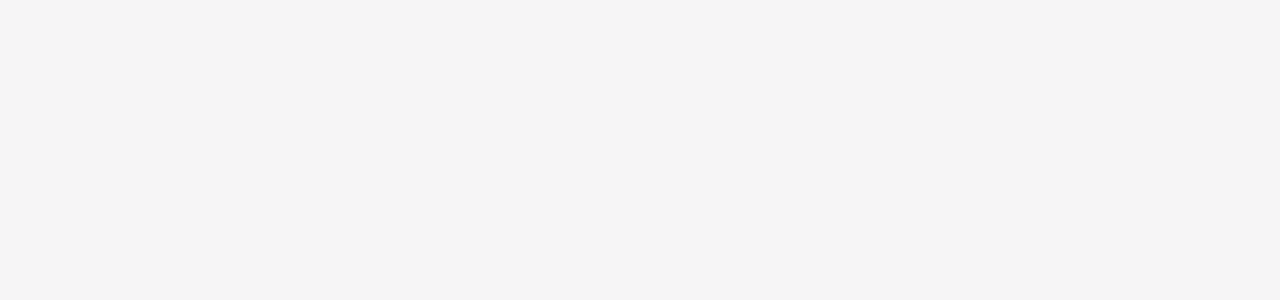
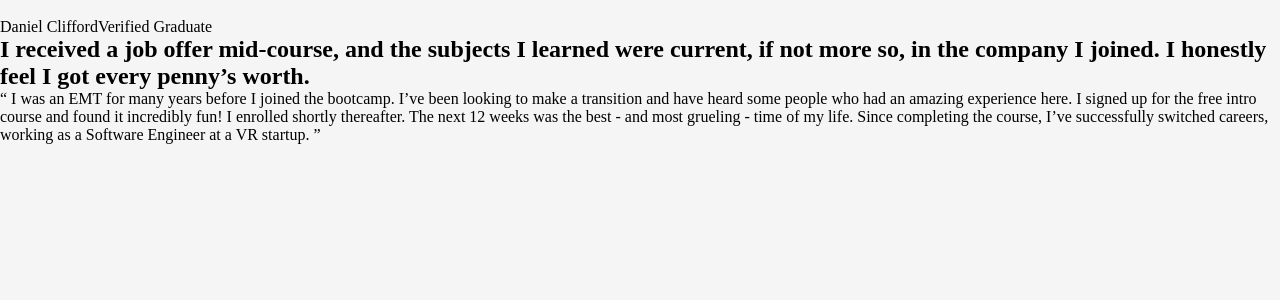
Before and after one commit to RicardoGeada/fm-testimonials-grid-section, an Angular app: page / in a window 1280 px wide. Shown: the top 300 px of the page. Built offline with nearby package versions, Linux system fonts and the light colour scheme.

Commit message:
feat(testimonial-card): create component with initial HTML layout

```diff
--- a/src/app/pages/main-page/main-page.component.html
+++ b/src/app/pages/main-page/main-page.component.html
@@ -1,3 +1,3 @@
 <div class="main-page">
-
+    <app-testimonial-card></app-testimonial-card>
 </div>
--- a/src/app/pages/main-page/main-page.component.ts
+++ b/src/app/pages/main-page/main-page.component.ts
@@ -1,8 +1,9 @@
 import { Component } from '@angular/core';
+import { TestimonialCardComponent } from "../../shared/components/testimonial-card/testimonial-card.component";
 
 @Component({
   selector: 'app-main-page',
-  imports: [],
+  imports: [TestimonialCardComponent],
   templateUrl: './main-page.component.html',
   styleUrl: './main-page.component.scss'
 })
--- /dev/null
+++ b/src/app/shared/components/testimonial-card/testimonial-card.component.html
@@ -0,0 +1,23 @@
+<article class="testimonial-card">
+<div class="testimonial-card__profile">
+  <img src="" alt="" class="testimonial-card__image" />
+  <div>
+    <span class="testimonial-card__name">Daniel Clifford</span>
+    <span class="testimonial-card__title">Verified Graduate</span>
+  </div>
+</div>
+  <h2 class="testimonial-card__headline">
+    I received a job offer mid-course, and the subjects I learned were current,
+    if not more so, in the company I joined. I honestly feel I got every penny’s
+    worth.
+  </h2>
+  <p class="testimonial-card__quote">
+    “ I was an EMT for many years before I joined the bootcamp. I’ve been
+    looking to make a transition and have heard some people who had an amazing
+    experience here. I signed up for the free intro course and found it
+    incredibly fun! I enrolled shortly thereafter. The next 12 weeks was the
+    best - and most grueling - time of my life. Since completing the course,
+    I’ve successfully switched careers, working as a Software Engineer at a VR
+    startup. ”
+  </p>
+</article>
```
Also changed, not shown: src/app/shared/components/testimonial-card/testimonial-card.component.ts (added, +11 -0 lines), src/app/shared/components/testimonial-card/testimonial-card.component.scss (added), 1 other file (tests, documents, lock files or other folders).
